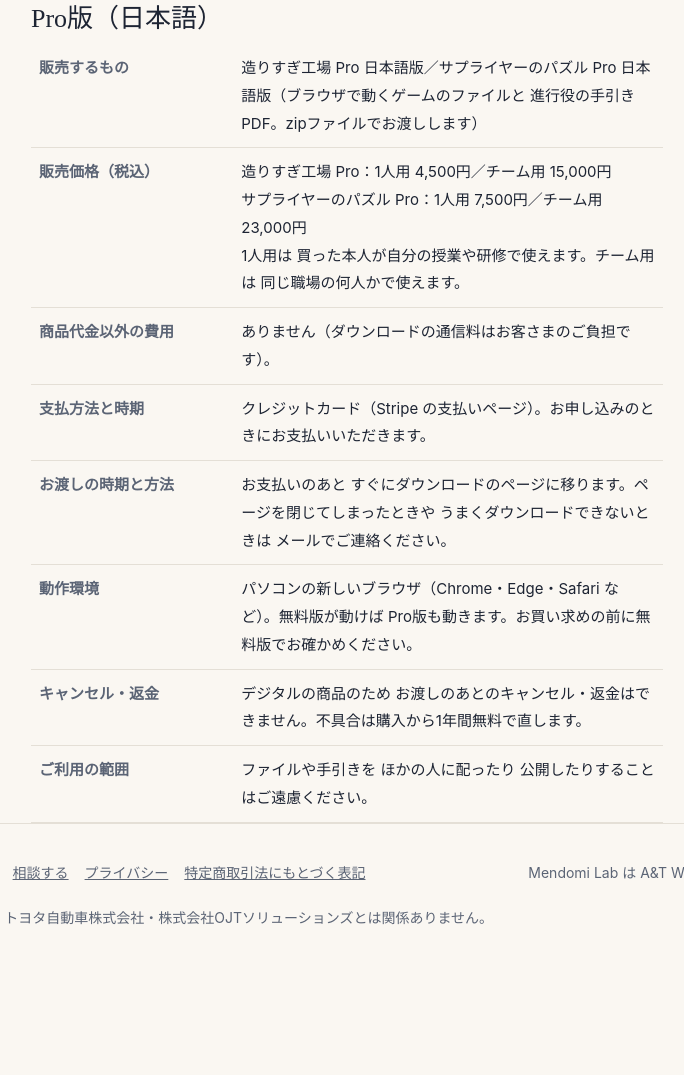
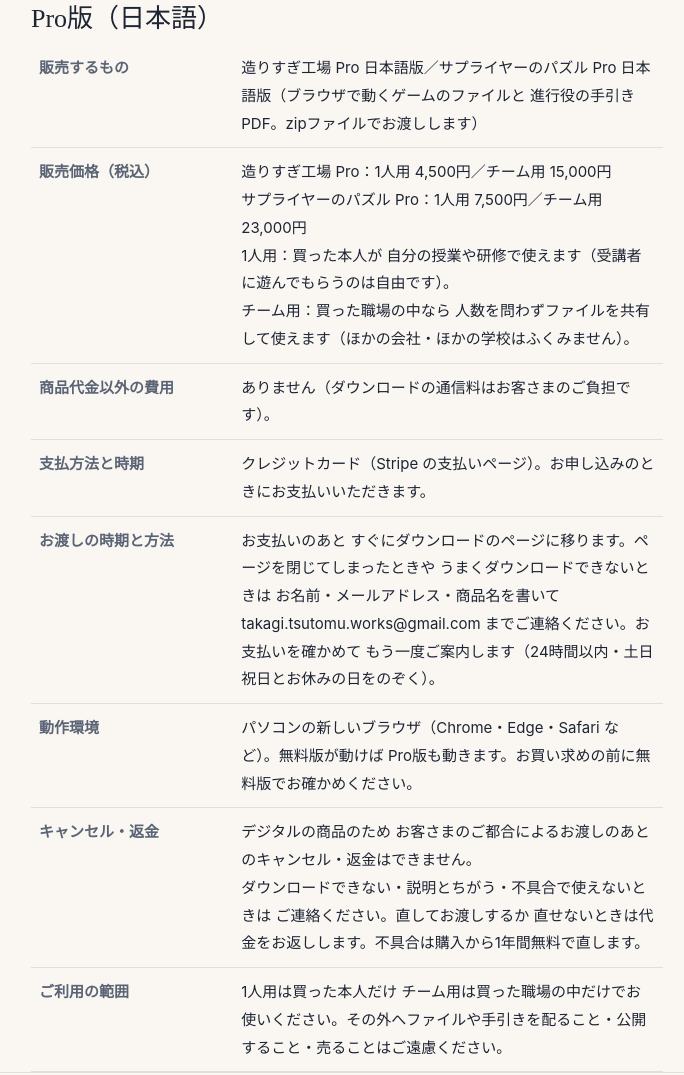
Before and after one commit to tsutomu333/mendomilab, a plain HTML site: page ja/tokushoho/index.html in a window 1280 px wide. Shown: the part 1690-2765 px from the top of the page, without its empty margins (293-977 px from the left). Before the commit the page ends 2669 px from the top, so only its background shows below. Drawn offline with Linux system fonts and the light colour scheme.

Commit message:
特商法・プライバシー：返金の範囲・救済・利用範囲・Stripeでの情報の扱いを明記 (#22)
Claude-Session: https://claude.ai/code/session_01Anrw9jSwasfpoG7xfgx5TB

Co-authored-by: Claude <noreply@anthropic.com>

```diff
--- a/ja/tokushoho/index.html
+++ b/ja/tokushoho/index.html
@@ -35,13 +35,13 @@
   <h2 id="pro" style="margin-top:32px">Pro版（日本語）</h2>
   <table class="law">
     <tr><th>販売するもの</th><td>造りすぎ工場 Pro 日本語版／サプライヤーのパズル Pro 日本語版（ブラウザで動くゲームのファイルと 進行役の手引きPDF。zipファイルでお渡しします）</td></tr>
-    <tr><th>販売価格（税込）</th><td>造りすぎ工場 Pro：1人用 4,500円／チーム用 15,000円<br>サプライヤーのパズル Pro：1人用 7,500円／チーム用 23,000円<br>1人用は 買った本人が自分の授業や研修で使えます。チーム用は 同じ職場の何人かで使えます。</td></tr>
+    <tr><th>販売価格（税込）</th><td>造りすぎ工場 Pro：1人用 4,500円／チーム用 15,000円<br>サプライヤーのパズル Pro：1人用 7,500円／チーム用 23,000円<br>1人用：買った本人が 自分の授業や研修で使えます（受講者に遊んでもらうのは自由です）。<br>チーム用：買った職場の中なら 人数を問わずファイルを共有して使えます（ほかの会社・ほかの学校はふくみません）。</td></tr>
     <tr><th>商品代金以外の費用</th><td>ありません（ダウンロードの通信料はお客さまのご負担です）。</td></tr>
     <tr><th>支払方法と時期</th><td>クレジットカード（Stripe の支払いページ）。お申し込みのときにお支払いいただきます。</td></tr>
-    <tr><th>お渡しの時期と方法</th><td>お支払いのあと すぐにダウンロードのページに移ります。ページを閉じてしまったときや うまくダウンロードできないときは メールでご連絡ください。</td></tr>
+    <tr><th>お渡しの時期と方法</th><td>お支払いのあと すぐにダウンロードのページに移ります。ページを閉じてしまったときや うまくダウンロードできないときは お名前・メールアドレス・商品名を書いて takagi.tsutomu.works@gmail.com までご連絡ください。お支払いを確かめて もう一度ご案内します（24時間以内・土日祝日とお休みの日をのぞく）。</td></tr>
     <tr><th>動作環境</th><td>パソコンの新しいブラウザ（Chrome・Edge・Safari など）。無料版が動けば Pro版も動きます。お買い求めの前に無料版でお確かめください。</td></tr>
-    <tr><th>キャンセル・返金</th><td>デジタルの商品のため お渡しのあとのキャンセル・返金はできません。不具合は購入から1年間無料で直します。</td></tr>
-    <tr><th>ご利用の範囲</th><td>ファイルや手引きを ほかの人に配ったり 公開したりすることはご遠慮ください。</td></tr>
+    <tr><th>キャンセル・返金</th><td>デジタルの商品のため お客さまのご都合によるお渡しのあとのキャンセル・返金はできません。<br>ダウンロードできない・説明とちがう・不具合で使えないときは ご連絡ください。直してお渡しするか 直せないときは代金をお返しします。不具合は購入から1年間無料で直します。</td></tr>
+    <tr><th>ご利用の範囲</th><td>1人用は買った本人だけ チーム用は買った職場の中だけでお使いください。その外へファイルや手引きを配ること・公開すること・売ることはご遠慮ください。</td></tr>
   </table>
 </main>
 <footer class="site"><div class="wrap">
```
Also changed, not shown: ja/privacy/index.html (+2 -2 lines).
